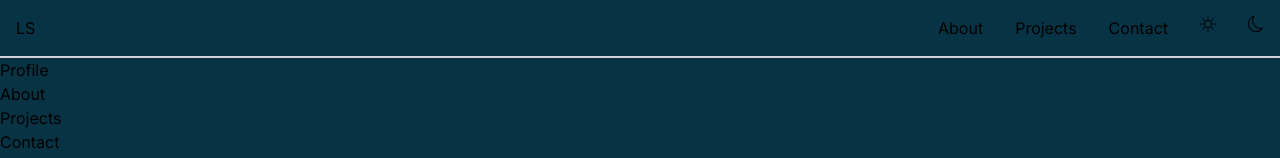
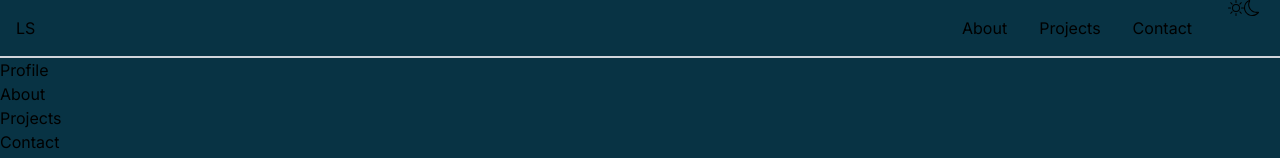
Before and after one commit to coolusername244/portfolio, a Next.js app: page / in a window 1280 px wide. Shown: the top 158 px of the page. Built offline with nearby package versions, Linux system fonts and the light colour scheme.

Commit message:
style(changed margin on items)

```diff
--- a/src/app/components/Navbar/LightDark.tsx
+++ b/src/app/components/Navbar/LightDark.tsx
@@ -4,10 +4,10 @@ import { BsSun, BsMoon } from 'react-icons/bs';
 const LightDark = () => {
   return (
     <>
-      <li className="m-4 cursor-pointer">
+      <li className="ml-5 cursor-pointer">
         <BsSun />
       </li>
-      <li className="m-4 cursor-pointer">
+      <li className="cursor-pointer mr-5">
         <BsMoon />
       </li>
     </>
```
